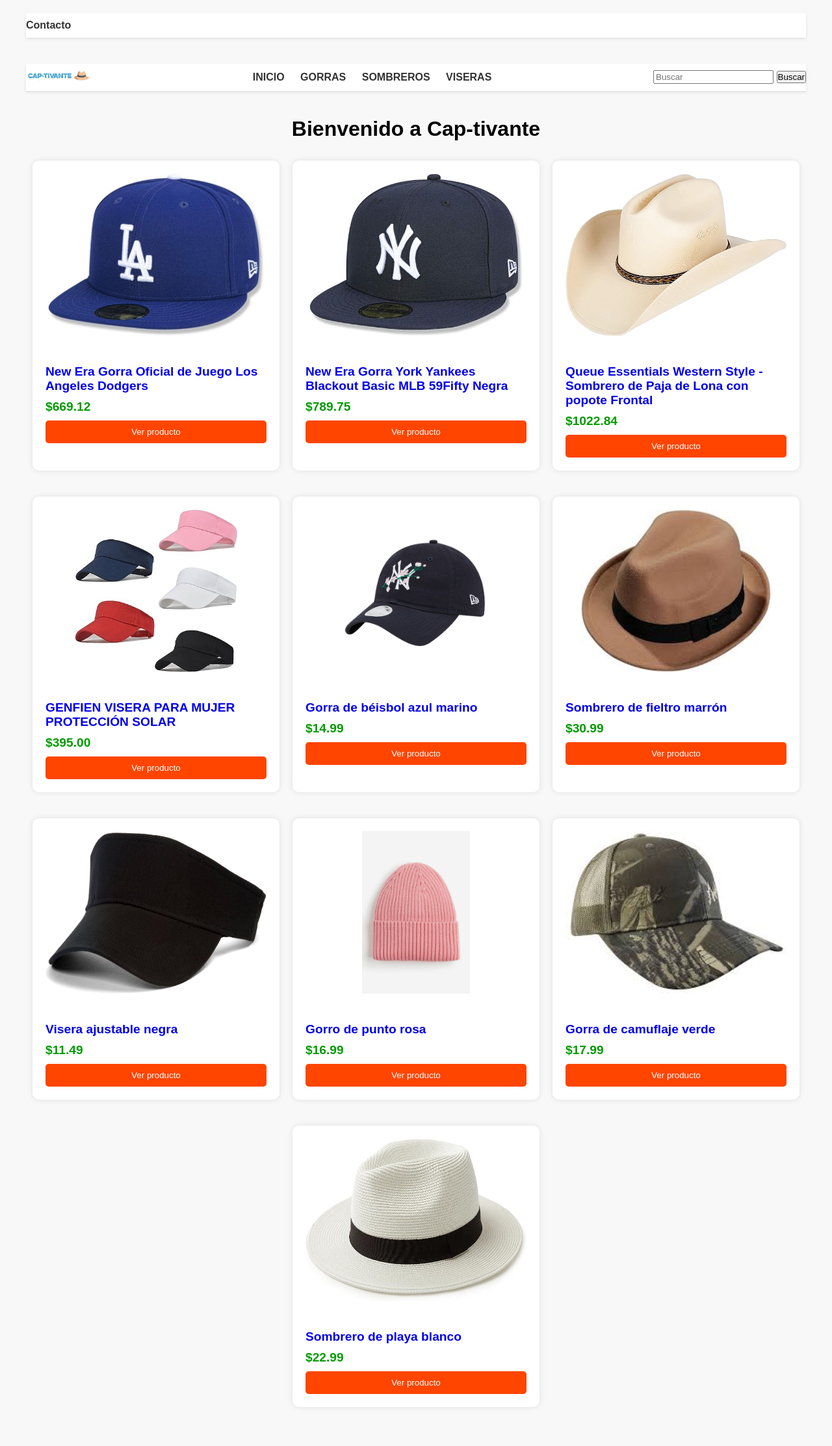
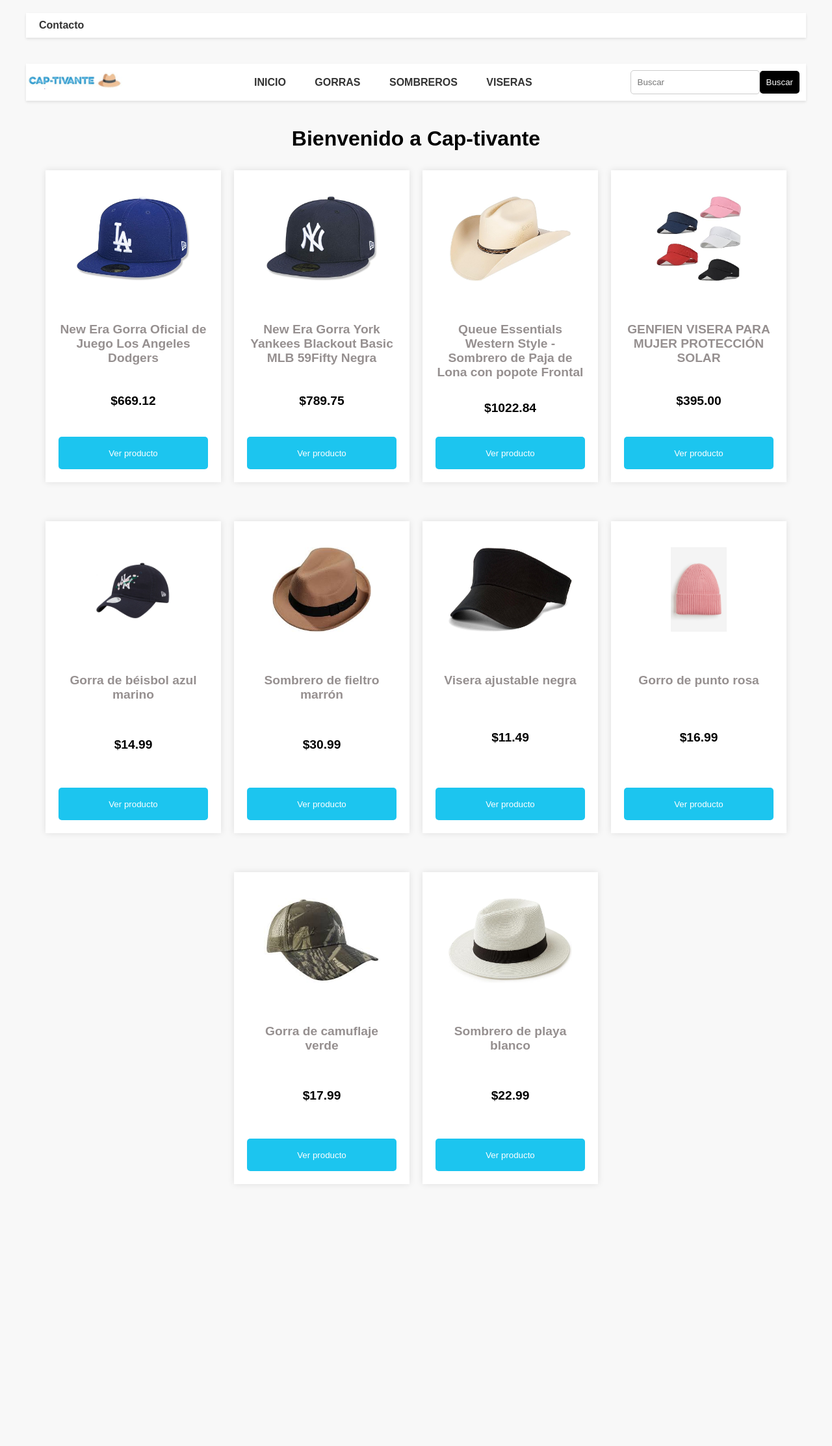
Before and after one commit to Steven1400999/cap-tivante.github.io, a PHP site: page / in a window 1280 px wide. Shown: the whole page at 65% size. After the commit the page ends 1802 px from the top, so only its background shows below. Run offline with PHP 8.4, Linux system fonts and the light colour scheme.

Commit message:
Update index.css

```diff
--- a/estilos/index.css
+++ b/estilos/index.css
@@ -1,12 +1,15 @@
 /* Estilos CSS para la presentación */
 
 /* Reset de estilos */
-body, h1, h2, p, ul, li, img, button {
+body, h1, h2, p, ul, img, button {
     margin: 0;
     padding: 0;
     box-sizing: border-box;
+
 }
-
+li, title {
+    margin-left: 20px;
+}
 body {
     font-family: Arial, sans-serif;
     background-color: #f8f8f8; /* Color de fondo neutro */
@@ -16,10 +19,13 @@
     max-width: 1200px;
     margin: 0 auto;
     padding: 20px;
+
 }
 
 /* Estilos para el navbar */
+
 .navbar {
+    width: 100%;
     display: flex;
     align-items: center;
     justify-content: space-between;
@@ -31,6 +37,31 @@
 .logo img {
     max-width: 100px;
 }
+
+form {
+    display: flex;
+    align-items: center;
+    margin-right: 10px;
+  }
+
+.logo img {
+    margin-right: 30px;
+    max-width: 150px;
+}
+input {
+    padding: 10px;
+    border: 1px solid #ccc;
+    background-color: ;
+    border-radius: 5px;
+  }
+
+  button {
+    padding: 10px;
+    background-color: #000;
+    color: #fff;
+    border: none;
+    border-radius: 5px;
+  }
 
 .menu {
     list-style-type: none;
@@ -66,21 +97,34 @@
 .products-container {
     display: flex;
     flex-wrap: wrap;
-    justify-content: space-around;
+    justify-content: center;
+    gap: 20px;
 
 }
 
+.product {
+    width: 270px;
+    height: 480px; /* Establecer una altura fija para todos los productos */
+    margin-bottom: 40px;
+    background-color: #ffffff;
+    box-shadow: 0 0 10px rgba(0, 0, 0, 0.1);
+    text-decoration: none;
+    display: flex; /* Para que los hijos se alineen correctamente */
+    flex-direction: column; /* Apilar elementos verticalmente */
+}
 
+.product-info {
+    padding: 20px;
+    display: flex;
+    flex-direction: column;
+    justify-content: space-between;
+    flex-grow: 1; /* Para que ocupe todo el espacio disponible */
+}
 
-.product {
-    width: calc(33.33% - 20px); /* Ajusta el tamaño para mostrar 3 productos por fila */
-    margin-bottom: 40px;
-    background-color: #ffffff; /* Color de fondo blanco */
-    border-radius: 10px;
-    box-shadow: 0 0 10px rgba(0, 0, 0, 0.1);
-    transition: transform 0.3s ease;
-    text-decoration: none;
-
+.buy-button {
+    width: 100%; /* Hacer que los botones ocupen todo el ancho */
+    height: 50px; /* Establecer una altura fija para los botones */
+    background-color: #1cc5ef;
 }
 
 .product:hover {
@@ -88,7 +132,7 @@
 }
 
 .product-image {
-    padding: 20px;
+    padding: 40px;
     text-align: center;
 
 
@@ -96,25 +140,23 @@
 
 .product-image img {
     max-width: 100%;
-    height: 250px;
+    height: 130px;
 }
 
-.product-info {
-    padding: 20px;
-    display: flex; /* Added flexbox for child elements */
-  flex-direction: column; /* Stack elements vertically */
-  justify-content: space-between;
-}
+
 
 .product-info h2 {
     font-size: 1.2rem;
     margin-bottom: 10px;
+    text-align: center;
+    color: #969090;
 }
 
 .price {
     font-weight: bold;
-    color: #009b00; /* Color verde para el precio */
     margin-bottom: 10px;
+    text-align: center;
+    color: black;
     font-size: larger;
 }
 
@@ -123,20 +165,7 @@
     margin-bottom: 20px;
 }
 
-.buy-button {
-    display: block;
-    width: 100%;
-    padding: 10px 0;
-    background-color: #ff4500; /* Color naranja para el botón de compra */
-    color: #ffffff; /* Color del texto en blanco */
-    border: none;
-    border-radius: 5px;
-    cursor: pointer;
-    transition: background-color 0.3s ease;
-    margin-top: auto;
-
-}
 
 .buy-button:hover {
-    background-color: #ff5f2e; /* Cambio de color al pasar el mouse, un tono más claro */
+    background-color: #a5a4a4; /* Cambio de color al pasar el mouse, un tono más claro */
 }
```
